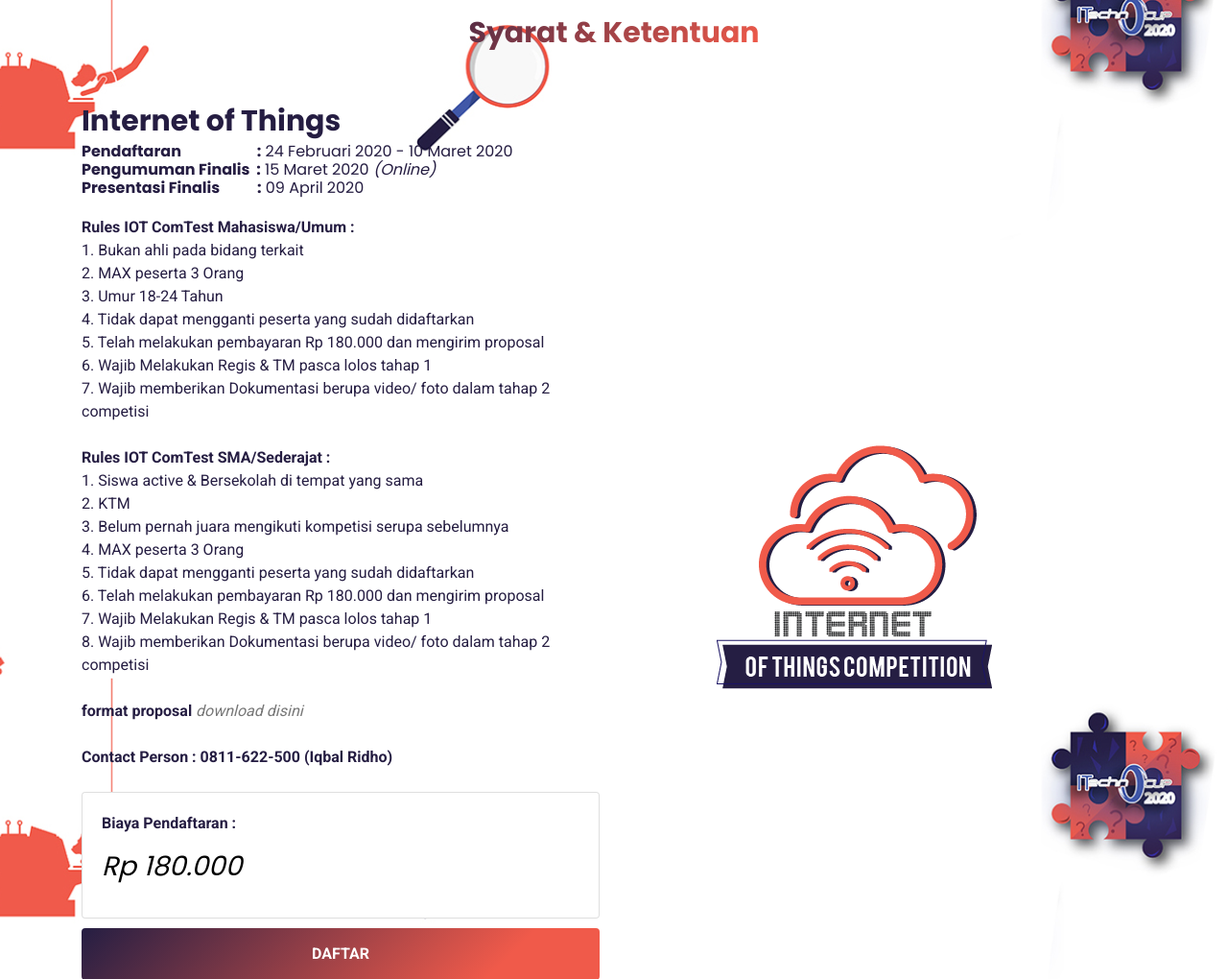
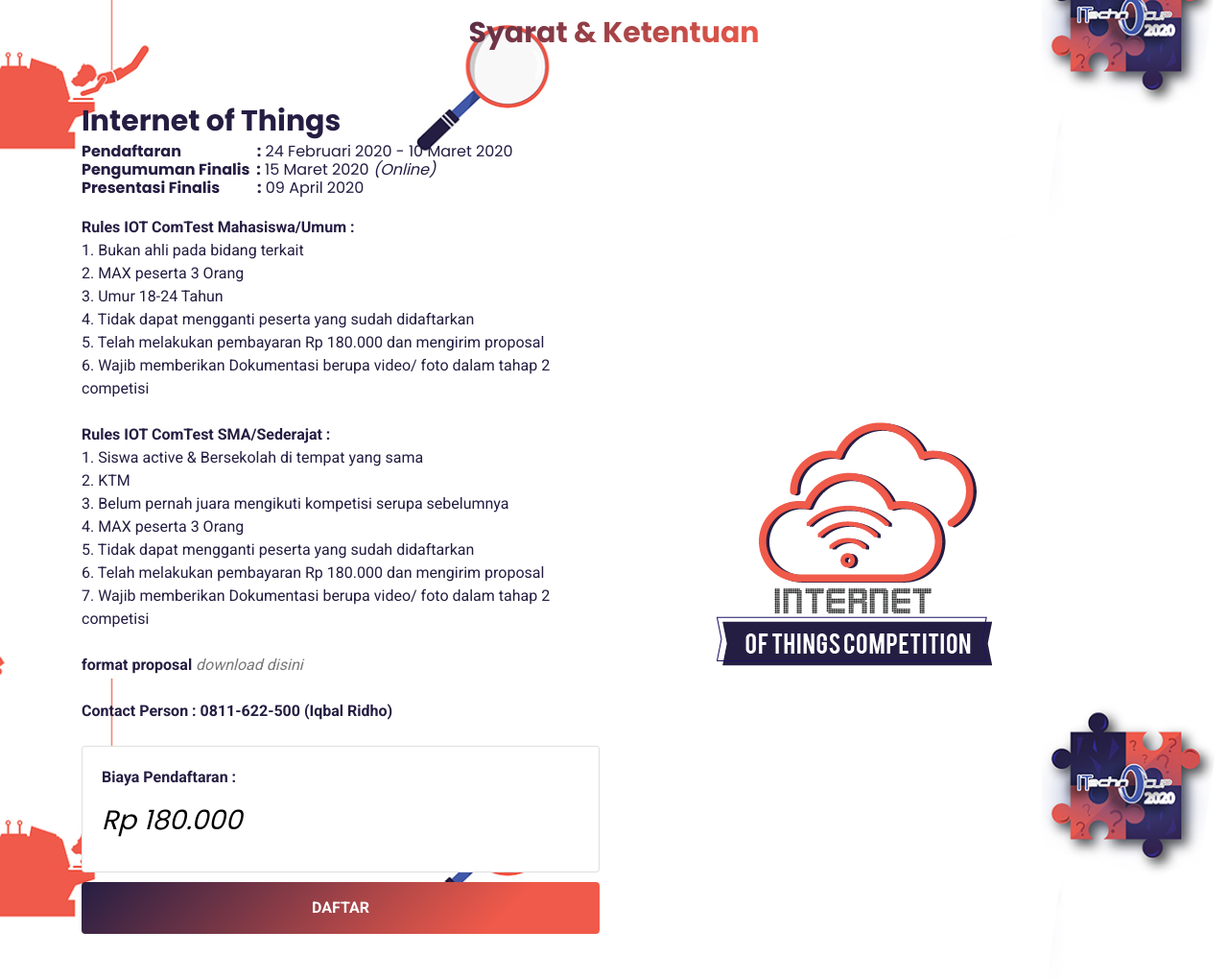
Before and after one commit to mfahmifadh/itechno, a PHP site: page / in a window 1280 px wide. Shown: the part 3520-4540 px from the top of the page at 96% size. Run offline with PHP 8.4, Linux system fonts and the light colour scheme.

Commit message:
update iot

```diff
--- a/index.php
+++ b/index.php
@@ -262,8 +262,7 @@
                 3. Umur 18-24 Tahun <br>
                 4. Tidak dapat mengganti peserta yang sudah didaftarkan  <br>
                 5. Telah melakukan pembayaran Rp 180.000 dan mengirim proposal<br>
-                6. Wajib Melakukan Regis & TM pasca lolos tahap 1 <br>
-                7. Wajib memberikan Dokumentasi berupa video/ foto dalam tahap 2 competisi <br><br>
+                6. Wajib memberikan Dokumentasi berupa video/ foto dalam tahap 2 competisi <br><br>
                 <b>Rules IOT ComTest SMA/Sederajat : </b><br>
                 1. Siswa active & Bersekolah di tempat yang sama  <br>
                 2. KTM  <br>
@@ -271,8 +270,7 @@
                 4. MAX peserta 3 Orang  <br>
                 5. Tidak dapat mengganti peserta yang sudah didaftarkan  <br>
                 6. Telah melakukan pembayaran Rp 180.000 dan mengirim proposal<br>
-                7. Wajib Melakukan Regis & TM pasca lolos tahap 1 <br>
-                8. Wajib memberikan Dokumentasi berupa video/ foto dalam tahap 2 competisi<br><br>
+                7. Wajib memberikan Dokumentasi berupa video/ foto dalam tahap 2 competisi<br><br>
 
                 <b>format proposal</b> <a href="https://drive.google.com/file/d/13DXPlaUHA9jndrZMGfLg8k-zeuwAlehR/view?usp=sharing"><i>download disini</i></a><br><br>
 
@@ -530,7 +528,7 @@
                     <p>
                         <b>Biaya Pendaftaran : </b></br><br>
                         <b>Kategori Junior : </b><br>
-                        <i><h3>Rp 100.000/Tim</h3></i>
+                        <i><h3>Rp 135.000/Tim</h3></i>
                     </p>
                     <p>
                         <b>Kategori Senior : </b><br>
```
Also changed, not shown: img/web/logo-header.png.
